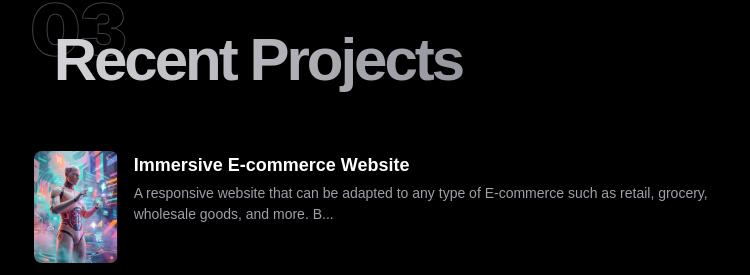
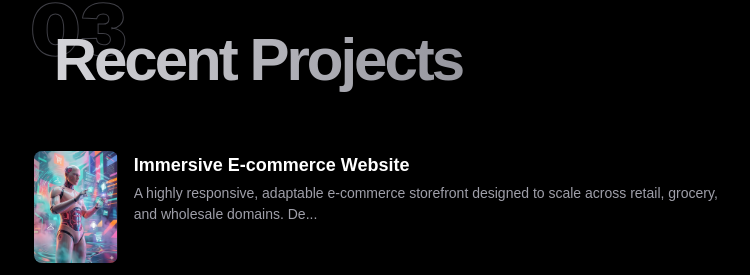
Before and after one commit to MohdAlabed/mo-alnajjar-portfolio, a Next.js app: page / in a window 1280 px wide. Shown: the part 2247-2522 px from the top of the page, without its empty margins (453-1203 px from the left). Built offline with nearby package versions, Linux system fonts and the light colour scheme.

Commit message:
updated data

```diff
--- a/src/data/projects.ts
+++ b/src/data/projects.ts
@@ -4,7 +4,7 @@ export const PROJECTS_LIST: IProjectData[] = [
     {
         projectSlug  : 'immersive-ecommerce-website',
         title: 'Immersive E-commerce Website',
-        description: 'A responsive website that can be adapted to any type of E-commerce such as retail, grocery, wholesale goods, and more. Built using Next.js and Tailwind with a focus on SEO and best practices to enhance performance, user experience, and speed. The website is set to use agentic AI which acts as a shopping assistant and AI customer support. Along with other advancements that should enhance customer experience, and drive sells. \n\nThe website component of the project has been largely completed, but was unfortunately suspended due to external client factors.',
+        description: 'A highly responsive, adaptable e-commerce storefront designed to scale across retail, grocery, and wholesale domains. Developed utilizing Next.js, Tailwind CSS, and zustand with a strict focus on SEO optimization, lightning-fast load times, and intuitive user experience. \n\nThe frontend architecture and UI were specifically designed and structured to support the future integration of an agentic AI shopping assistant to drive sales and automate customer support.',
         thumbnail: {url:'/images/projects/immersive-website/thumbnail.webp', alt:'immersive-website-thumbnail'},
         images: [
             {url:'/images/projects/immersive-website/immersive-website-1.webp', alt:'immersive-website-1'},
```
